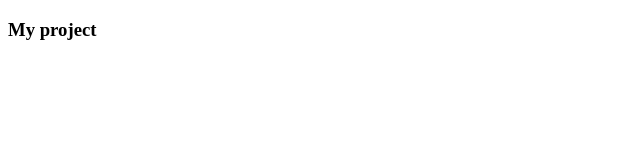
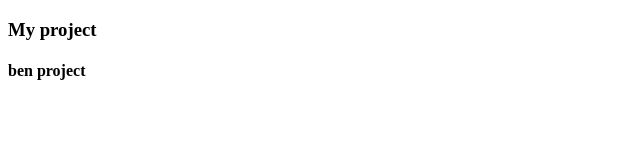
Before and after one commit to Ram0718/git-changes, a plain HTML site: page index.html in a window 1280 px wide. Shown: the full height of the page, 0-640 px from the left. Drawn offline with Linux system fonts and the light colour scheme.

Commit message:
ben changes

```diff
--- a/index.html
+++ b/index.html
@@ -7,5 +7,6 @@
 </head>
 <body>
     <h3>My project</h3>
+    <h4>ben project</h4>
 </body>
 </html>
```
